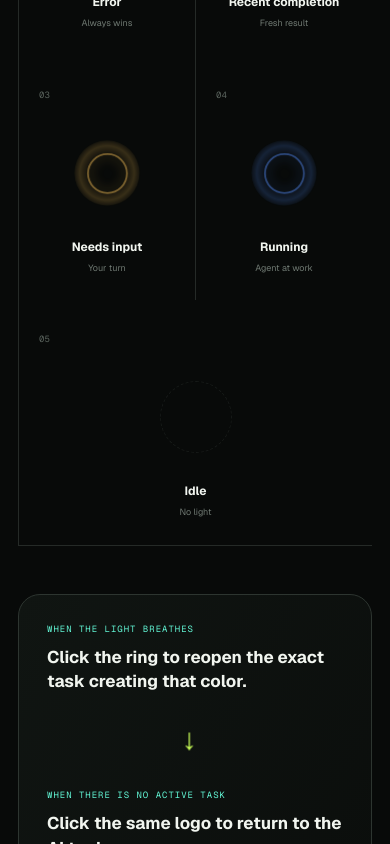
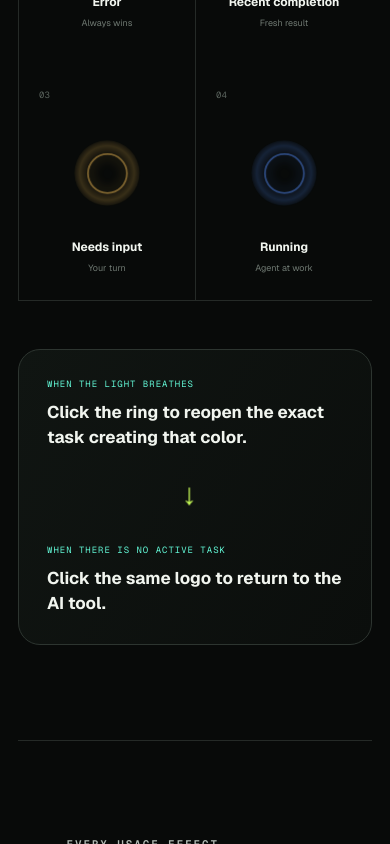
Before and after one commit to RichardZhengQuan/usAIge, a Next.js app in the folder site/: page / in a window 390 px wide. Shown: the part 1862-2706 px from the top of the page. Built offline with nearby package versions, Linux system fonts and the light colour scheme.

Commit message:
Remove idle status card

```diff
--- a/site/app/globals.css
+++ b/site/app/globals.css
@@ -50,7 +50,7 @@ a:focus-visible { outline:3px solid var(--cyan); outline-offset:5px; border-radi
 .section-heading>p:last-child { margin:0 0 5px; color:#939d96; line-height:1.7; font-size:15px; }
 .section-heading--stacked { grid-template-columns:1fr; max-width:850px; }
 .section-heading--stacked>p:last-child { max-width:650px; margin-top:30px; }
-.status-priority { display:grid; grid-template-columns:110px repeat(5,1fr); border-block:1px solid var(--line); }
+.status-priority { display:grid; grid-template-columns:110px repeat(4,1fr); border-block:1px solid var(--line); }
 .status-priority__label { margin:0; padding:26px 20px; color:#68716b; font:9px var(--font-geist-mono),monospace; text-transform:uppercase; letter-spacing:.12em; }
 .status-card { min-height:220px; padding:25px 20px; border-left:1px solid var(--line); }
 .status-card__order { color:#59625c; font:9px var(--font-geist-mono),monospace; }
@@ -59,7 +59,6 @@ a:focus-visible { outline:3px solid var(--cyan); outline-offset:5px; border-radi
 .status-card div strong,.status-card div small { display:block; text-align:center; }
 .status-card div strong { font-size:12px; }
 .status-card div small { margin-top:6px; color:#6f7972; font-size:9px; }
-.status-card--idle .status-card__light { border:1px dashed #343a36; background:none; animation:none; opacity:.35; }
 .click-back { display:grid; grid-template-columns:1fr 60px 1fr; gap:25px; align-items:center; margin-top:48px; padding:34px 40px; border:1px solid #2d3530; border-radius:22px; background:linear-gradient(120deg,#101512,#0b0e0c); }
 .click-back div span,.click-back div strong { display:block; }
 .click-back div span { color:var(--cyan); font:9px var(--font-geist-mono),monospace; text-transform:uppercase; letter-spacing:.11em; }
@@ -100,8 +99,8 @@ a:focus-visible { outline:3px solid var(--cyan); outline-offset:5px; border-radi
 @keyframes breathe { from { transform:scale(.9); opacity:.55; } to { transform:scale(1.1); opacity:1; } }
 @media (prefers-reduced-motion:reduce) { html{scroll-behavior:auto}.status-card__light{animation:none}*{transition-duration:.01ms!important} }
 @media (max-width:1050px) {
-  .hero{grid-template-columns:1fr;padding-top:90px}.hero__visual{min-height:570px}.status-priority{grid-template-columns:repeat(5,1fr)}.status-priority__label{grid-column:1/-1}.effects-grid{grid-template-columns:repeat(2,1fr)}.section-heading{grid-template-columns:1fr}.section-heading>p:last-child{max-width:560px;margin-top:30px}.product{grid-template-columns:1fr}.privacy{grid-template-columns:.3fr 1fr;padding:80px 55px}.privacy__copy{grid-column:2}.install{grid-template-columns:1fr}.install__cta{grid-column:auto}
+  .hero{grid-template-columns:1fr;padding-top:90px}.hero__visual{min-height:570px}.status-priority{grid-template-columns:repeat(4,1fr)}.status-priority__label{grid-column:1/-1}.effects-grid{grid-template-columns:repeat(2,1fr)}.section-heading{grid-template-columns:1fr}.section-heading>p:last-child{max-width:560px;margin-top:30px}.product{grid-template-columns:1fr}.privacy{grid-template-columns:.3fr 1fr;padding:80px 55px}.privacy__copy{grid-column:2}.install{grid-template-columns:1fr}.install__cta{grid-column:auto}
 }
 @media (max-width:680px) {
-  .shell{width:min(100% - 36px,1400px)}.nav{height:76px}.nav__links>a:not(.nav__download){display:none}.hero{gap:30px;min-height:auto;padding:72px 0 55px}.hero h1{font-size:clamp(53px,17vw,76px)}.hero__lede{width:100%;font-size:16px}.hero__actions{align-items:flex-start;flex-direction:column}.hero__visual{min-height:auto}.product-stage{border-radius:22px}.proof-strip__inner{justify-content:center;flex-wrap:wrap;padding-block:22px}.proof-strip i{display:none}.status-system,.effects,.product{padding-block:95px}.status-priority{grid-template-columns:1fr 1fr}.status-priority__label{grid-column:1/-1}.status-card{min-height:200px}.status-card:last-child{grid-column:1/-1}.click-back{grid-template-columns:1fr;padding:28px}.click-back>i{transform:rotate(90deg)}.effects-grid{grid-template-columns:1fr}.effect{min-height:230px}.product-shot figcaption{display:block}.product-shot figcaption span{display:block;margin-top:8px;text-align:left}.privacy{width:calc(100% - 36px);grid-template-columns:1fr;padding:52px 28px;gap:38px}.privacy__mark{width:86px;height:86px}.privacy__copy{grid-column:auto}.install{padding-block:100px 80px;gap:55px}.install__cta{flex-direction:column;align-items:flex-start}.footer{grid-template-columns:1fr;padding-block:40px;gap:24px}.footer p,.footer>span{text-align:left;margin:0}
+  .shell{width:min(100% - 36px,1400px)}.nav{height:76px}.nav__links>a:not(.nav__download){display:none}.hero{gap:30px;min-height:auto;padding:72px 0 55px}.hero h1{font-size:clamp(53px,17vw,76px)}.hero__lede{width:100%;font-size:16px}.hero__actions{align-items:flex-start;flex-direction:column}.hero__visual{min-height:auto}.product-stage{border-radius:22px}.proof-strip__inner{justify-content:center;flex-wrap:wrap;padding-block:22px}.proof-strip i{display:none}.status-system,.effects,.product{padding-block:95px}.status-priority{grid-template-columns:1fr 1fr}.status-priority__label{grid-column:1/-1}.status-card{min-height:200px}.click-back{grid-template-columns:1fr;padding:28px}.click-back>i{transform:rotate(90deg)}.effects-grid{grid-template-columns:1fr}.effect{min-height:230px}.product-shot figcaption{display:block}.product-shot figcaption span{display:block;margin-top:8px;text-align:left}.privacy{width:calc(100% - 36px);grid-template-columns:1fr;padding:52px 28px;gap:38px}.privacy__mark{width:86px;height:86px}.privacy__copy{grid-column:auto}.install{padding-block:100px 80px;gap:55px}.install__cta{flex-direction:column;align-items:flex-start}.footer{grid-template-columns:1fr;padding-block:40px;gap:24px}.footer p,.footer>span{text-align:left;margin:0}
 }
--- a/site/app/page.tsx
+++ b/site/app/page.tsx
@@ -85,11 +85,6 @@ export default function Home() {
               <div><strong>{status.label}</strong><small>{status.detail}</small></div>
             </article>
           ))}
-          <article className="status-card status-card--idle">
-            <span className="status-card__order">05</span>
-            <span className="status-card__light" aria-hidden="true" />
-            <div><strong>Idle</strong><small>No light</small></div>
-          </article>
         </div>
 
         <div className="click-back">
```
Also changed, not shown: 1 other file (tests, documents, lock files or other folders).
